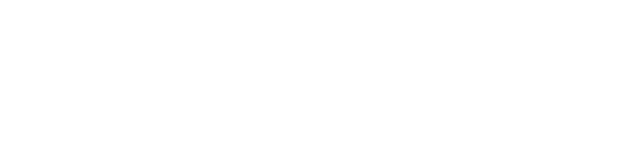
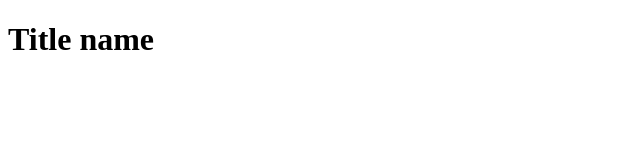
Before and after one commit to KatherineGudkova/Gudkova-Front-end-Pro-hw2, a plain HTML site: page index.html in a window 1280 px wide. Shown: the whole page, without its empty margins (0-640 px from the left). Drawn offline with Linux system fonts and the light colour scheme.

Commit message:
html file changes

```diff
--- a/index.html
+++ b/index.html
@@ -8,7 +8,7 @@
 </head>
 
 <body>
-
+    <h1>Title name</h1>
 </body>
 
 </html>
```
